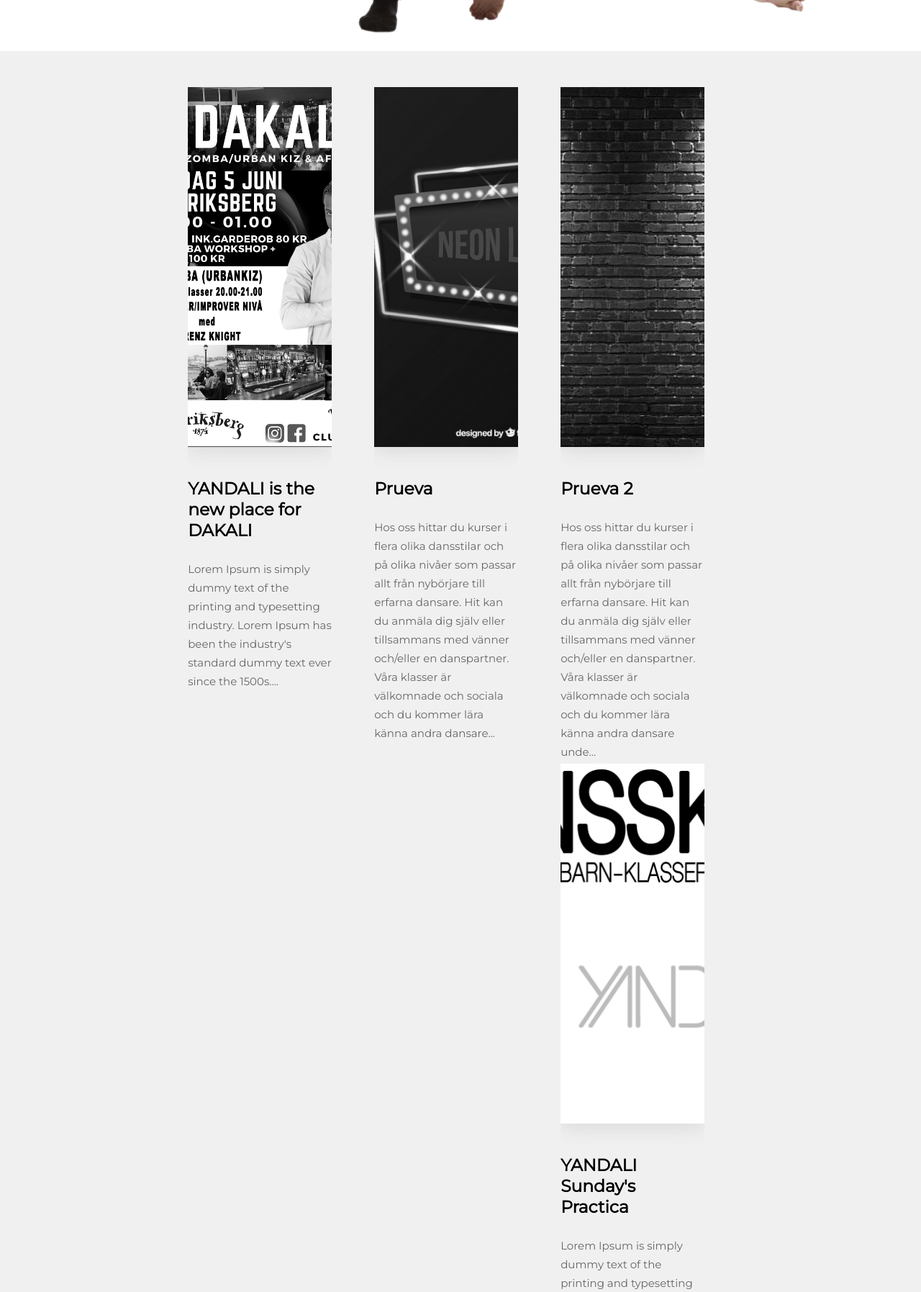
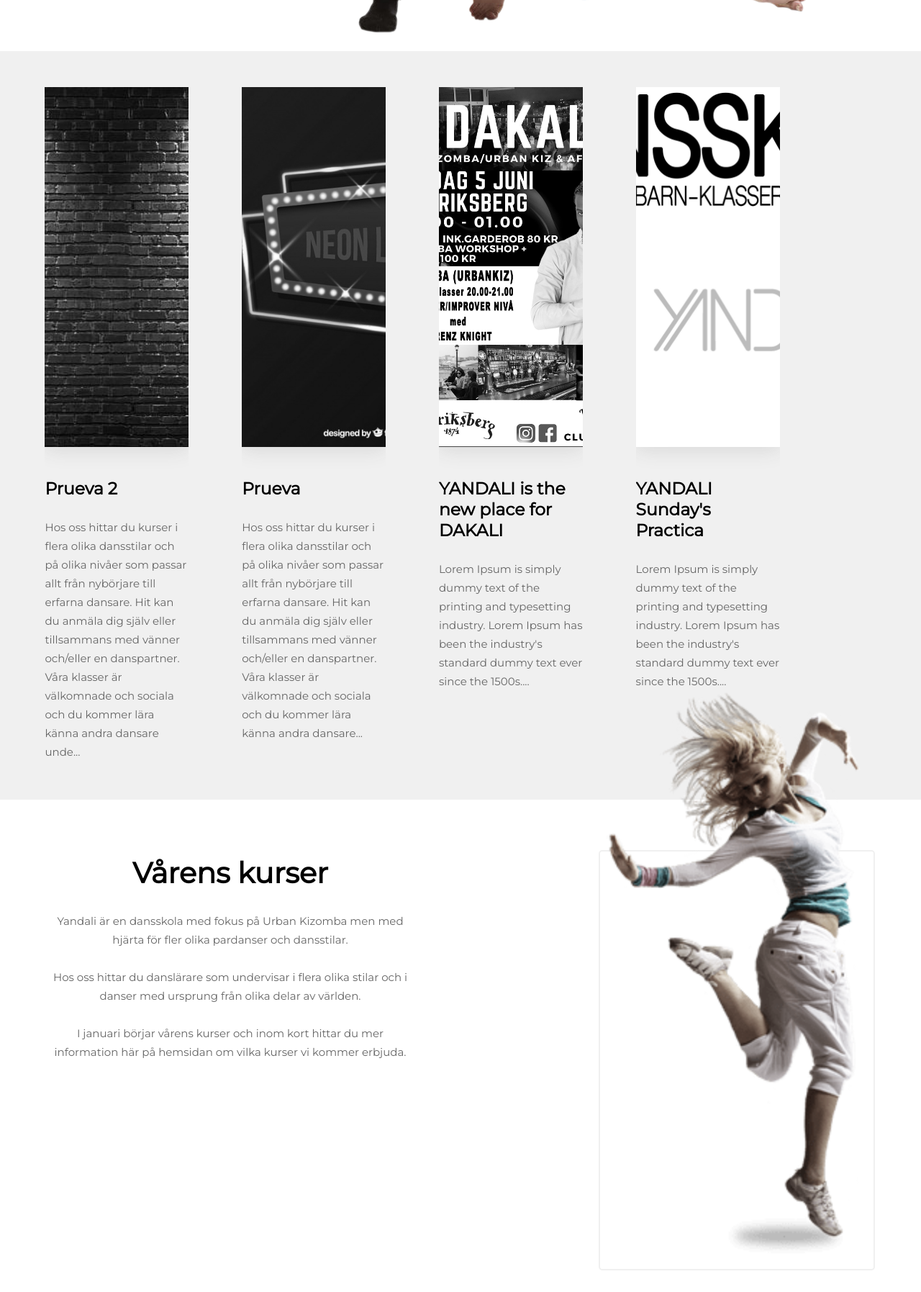
Before and after one commit to LorenzKnight/studio, a PHP site: page / in a window 1280 px wide. Shown: the part 910-2705 px from the top of the page at 72% size. Run offline with PHP 8.4, Linux system fonts and the light colour scheme; data comes from the database, SQL or seed files in the repository; some web fonts are replaced.

Commit message:
Add elements

```diff
--- a/css/style.css
+++ b/css/style.css
@@ -90,7 +90,7 @@
         width: 44%;
         overflow: auto;
         /*background-color: blueviolet;*/
-        float: right;
+        float: left;
         margin: 0 3% 20px;
     }
     .foto_box_1 {
@@ -515,13 +515,13 @@
     .box_position {
         /* background-color: red; */
         float:left;
-        width: 955px;
+        width: 100%;
     }
     .box_1 {
         width: 44%;
         overflow: auto;
         /*background-color: blueviolet;*/
-        float: right;
+        float: left;
         margin: 0 3% 20px;
     }
     .foto_box_1 {
@@ -937,13 +937,13 @@
     .box_position {
         /* background-color: red; */
         float:left;
-        width: 955px;
+        width: 100%;
     }
     .box_1 {
         width: 44%;
         overflow: auto;
         /*background-color: blueviolet;*/
-        float: right;
+        float: left;
         margin: 0 3% 20px;
     }
     .foto_box_1 {
@@ -1364,13 +1364,13 @@
     .box_position {
         /* background-color: red; */
         float:left;
-        width: 80%;
+        width: 100%;
     }
     .box_1 {
         width: 200px;
         overflow: auto;
         /*background-color: blueviolet;*/
-        float: right;
+        float: left;
         margin: 0 3%;
     }
     .foto_box_1 {
```
